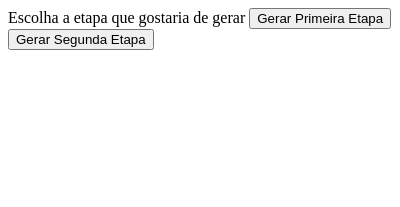
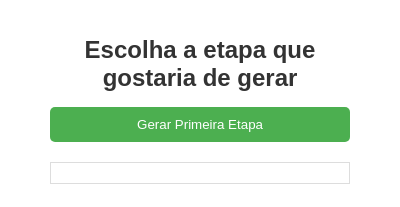
Before and after one commit to enzogms/AutoDomain, a browser extension: page popup/index.html in a window 400 px wide. Drawn offline with Linux system fonts and the light colour scheme.

Commit message:
display first step button only on certificate internal page and style popup

```diff
--- a/core/getDomains.js
+++ b/core/getDomains.js
@@ -1,6 +1,12 @@
 document.addEventListener('DOMContentLoaded', () => {
+  chrome.tabs.query({ active: true, lastFocusedWindow: true }, tabs => {
+    let thisPage = tabs[0].url;
+    if (!thisPage.includes("/certificates/") || thisPage.includes("/certificates/list")) {
+      document.getElementById("firstStep").style.display = "none";
+    }
+  });
+
   document.querySelector('#firstStep').addEventListener('click', function () {
-    alert("First step clicked");
     executeScriptInActiveTable(domainByACM)
   })
 });
--- a/popup/index.html
+++ b/popup/index.html
@@ -7,6 +7,11 @@
       content="width=device-width, initial-scale=1.0"
     />
     <title>AutoDomain</title>
+    <link
+      rel="stylesheet"
+      type="text/css"
+      href="./styles.css"
+    />
     <script src="../core/getDomains.js"></script>
     <script
       type="module"
@@ -22,11 +27,8 @@
     ></script>
   </head>
   <body>
-    Escolha a etapa que gostaria de gerar
-
+    <h1>Escolha a etapa que gostaria de gerar</h1>
     <button id="firstStep">Gerar Primeira Etapa</button>
-    <button id="secondStep">Gerar Segunda Etapa</button>
-
     <div id="result"></div>
   </body>
 </html>
--- /dev/null
+++ b/popup/styles.css
@@ -0,0 +1,35 @@
+body {
+  width: 300px;
+  margin: 0 auto;
+  padding: 20px;
+  font-family: Arial, sans-serif;
+}
+
+button {
+  display: block;
+  width: 100%;
+  padding: 10px;
+  margin-top: 10px;
+  background-color: #4caf50;
+  color: #fff;
+  border: none;
+  border-radius: 5px;
+  cursor: pointer;
+}
+
+button:hover {
+  background-color: #45a049;
+}
+
+#result {
+  margin-top: 20px;
+  border: 1px solid #ddd;
+  padding: 10px;
+}
+
+h1 {
+  font-size: 24px;
+  color: #333;
+  margin-bottom: 15px;
+  text-align: center;
+}
```
